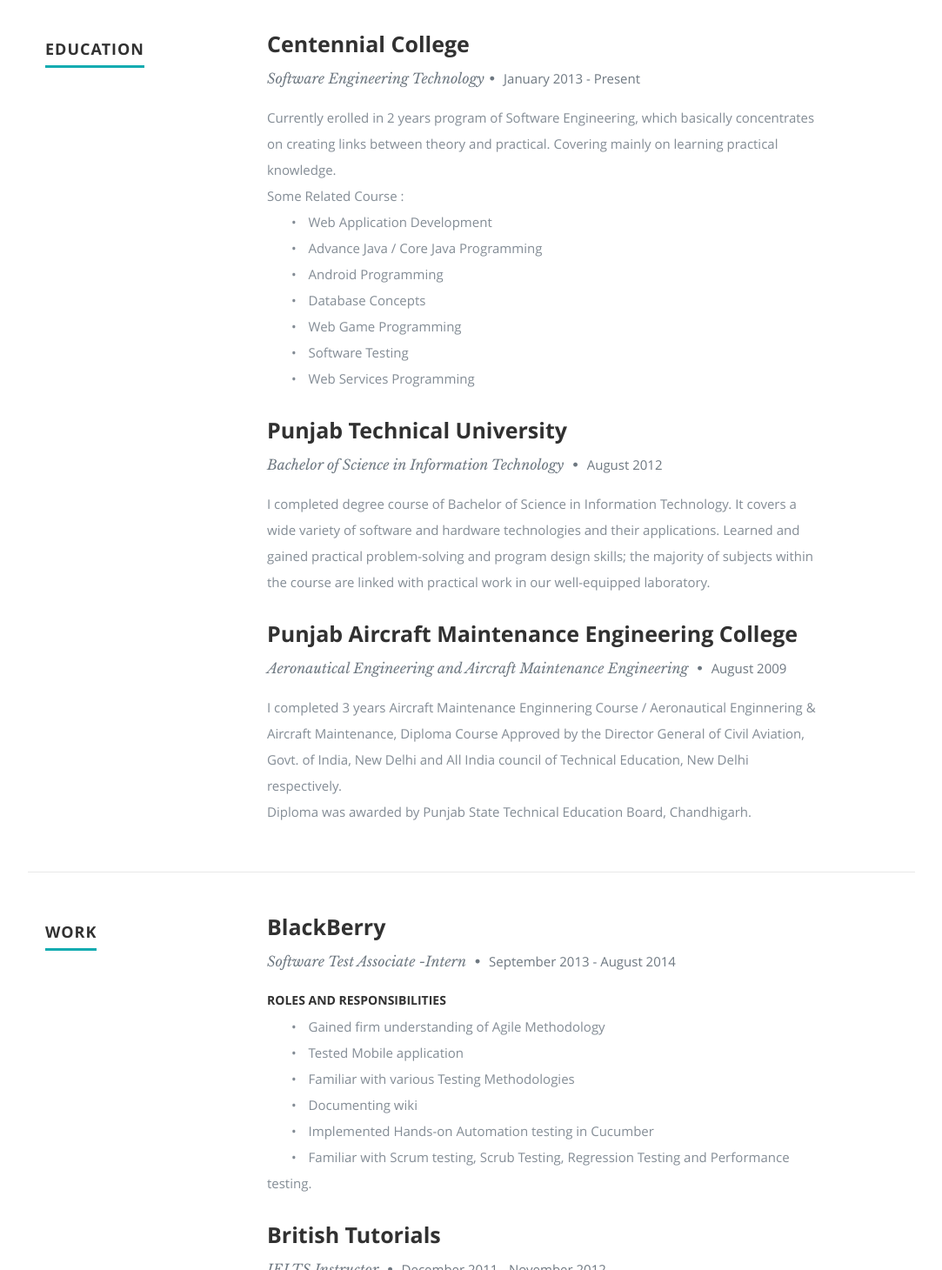
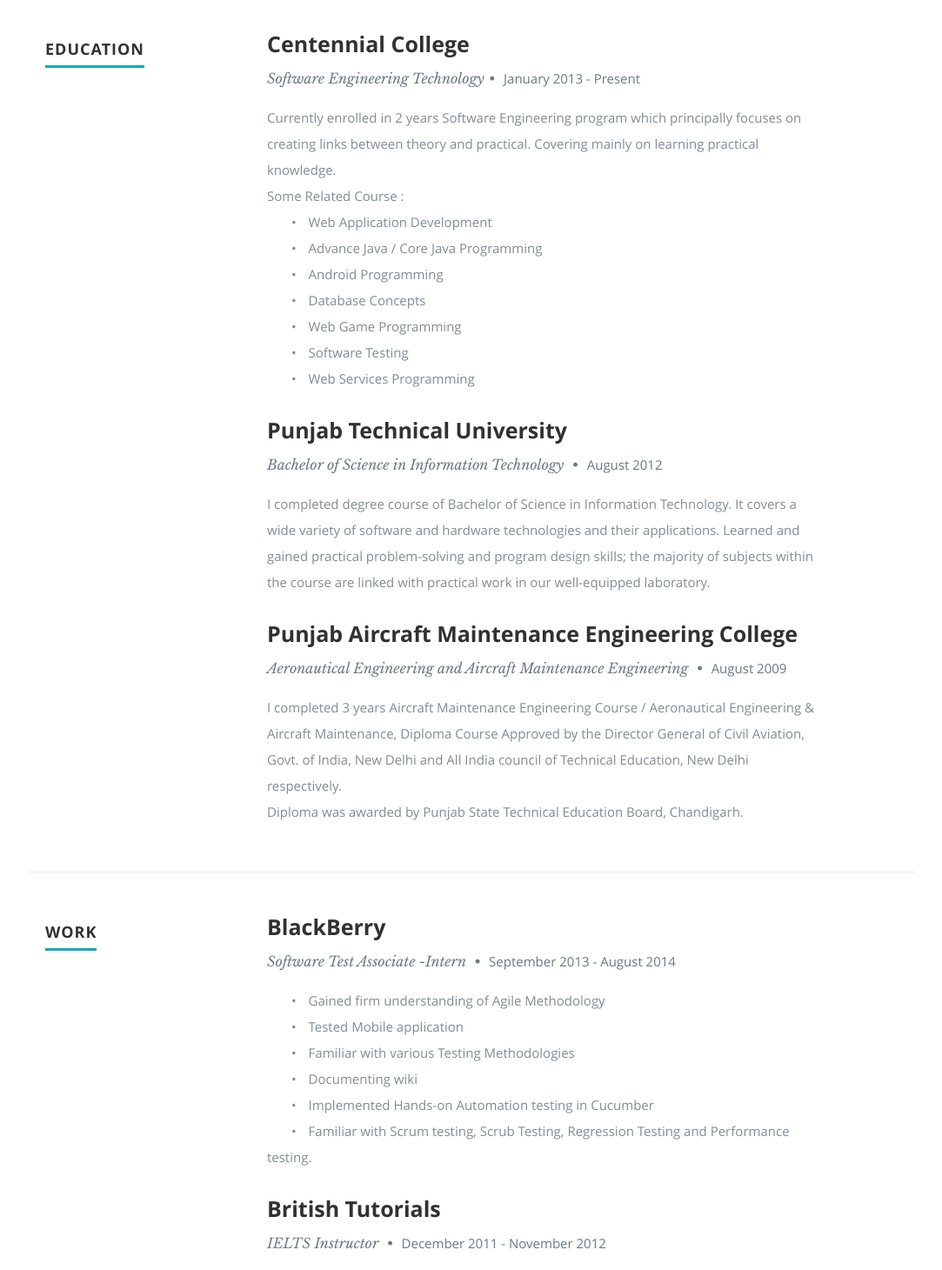
Before and after one commit to Deep1407/deep1407.github.io, a plain HTML site: page index.html in a window 1280 px wide. Shown: the part 1340-2800 px from the top of the page at 87% size, without its empty margins (98-1181 px from the left). Drawn offline with nearby package versions, Linux system fonts and the light colour scheme.

Commit message:
Proof Reading

```diff
--- a/index.html
+++ b/index.html
@@ -58,7 +58,7 @@
          <div class="banner-text">
             <h1 class="responsive-headline">I'm<br/>Jagdeep Matharu</h1>
             <h3><font color="white">I am a Software Student, love to work in team and always ready to learn <br/>
-            I love coading and totally obsessed with new technology coming in world to help and simplyfy our day to day life.</font></h3>
+            I love coding and totally obsessed with upcoming global technology to help and simplify our day to day life.</font></h3>
             <!--<h3>I'm a Manila based <span>graphic designer</span>, <span>illustrator</span> and <span>webdesigner</span> creating awesome and
             effective visual identities for companies of all sizes around the globe. Let's <a class="smoothscroll" href="#about">start scrolling</a>
             and learn more <a class="smoothscroll" href="#about">about me</a>.</h3>-->
@@ -157,7 +157,7 @@
                   <h3>Centennial College</h3>
                   <p class="info">Software Engineering Technology<span>&bull;</span> <em class="date">January 2013 - Present</em></p>
                   <p>
-                    Currently erolled in 2 years program of Software Engineering, which basically concentrates on creating links between theory and practical. Covering mainly on learning practical knowledge.<br/>
+                    Currently enrolled in 2 years Software Engineering program which principally focuses on creating links between theory and practical. Covering mainly on learning practical knowledge.<br/>
                     Some Related Course :<br/>
                       &emsp;&emsp;<span>&bull;</span>&emsp;Web Application Development<br/>
                       &emsp;&emsp;<span>&bull;</span>&emsp;Advance Java / Core Java Programming<br/>
@@ -200,9 +200,9 @@
                   <p class="info">Aeronautical Engineering  and Aircraft Maintenance Engineering <span>&bull;</span> <em class="date">August 2009</em></p>
 
                   <p>
-                  I completed 3 years Aircraft Maintenance Enginnering Course / Aeronautical Enginnering & Aircraft Maintenance, Diploma Course Approved by the Director General of Civil Aviation, Govt. of India, New Delhi and All India council of Technical Education, New Delhi respectively.
+                  I completed 3 years Aircraft Maintenance Engineering Course / Aeronautical Engineering & Aircraft Maintenance, Diploma Course Approved by the Director General of Civil Aviation, Govt. of India, New Delhi and All India council of Technical Education, New Delhi respectively.
                   <br/>
-                  Diploma was awarded by Punjab State Technical Education Board,  Chandhigarh.
+                  Diploma was awarded by Punjab State Technical Education Board, Chandigarh.
                   </p>
 
                </div>
@@ -230,7 +230,7 @@
 
                   <h3>BlackBerry</h3>
                   <p class="info">Software Test Associate -Intern <span>&bull;</span> <em class="date">September 2013 - August 2014</em></p>
-                  <h6>ROLES AND RESPONSIBILITIES</h6>
+                <!--  <h6>ROLES AND RESPONSIBILITIES</h6>-->
                   <p>
                     &emsp;&emsp;<span>&bull;</span>&emsp;Gained firm understanding of Agile Methodology<br/>
                     &emsp;&emsp;<span>&bull;</span>&emsp;Tested Mobile application<br/>
@@ -255,7 +255,7 @@
 
                   <h3>British Tutorials</h3>
                   <p class="info">IELTS Instructor <span>&bull;</span> <em class="date">December 2011 - November 2012</em></p>
-                  <h6>ROLES AND RESPONSIBILITIES</h6>
+                  <!--<h6>ROLES AND RESPONSIBILITIES</h6>-->
                   <p>
                     &emsp;&emsp;<span>&bull;</span>&emsp;Conducted IELTS mock exam.<br/>
                     &emsp;&emsp;<span>&bull;</span>&emsp;Prepared IELTS study material.<br/>
@@ -278,7 +278,7 @@
 
                   <h3>PPR Infotech</h3>
                   <p class="info">Developer <span>&bull;</span> <em class="date">December 2010 - May 2011</em></p>
-                  <h6>ROLES AND RESPONSIBILITIES</h6>
+                  <!--<h6>ROLES AND RESPONSIBILITIES</h6>-->
                   <p>
                     &emsp;&emsp;<span>&bull;</span>&emsp;Delivered technical and software support to more than 20 projects.<br/>
                     &emsp;&emsp;<span>&bull;</span>&emsp;Managed two projects with each team consisting of 7 staff.<br/>
```
